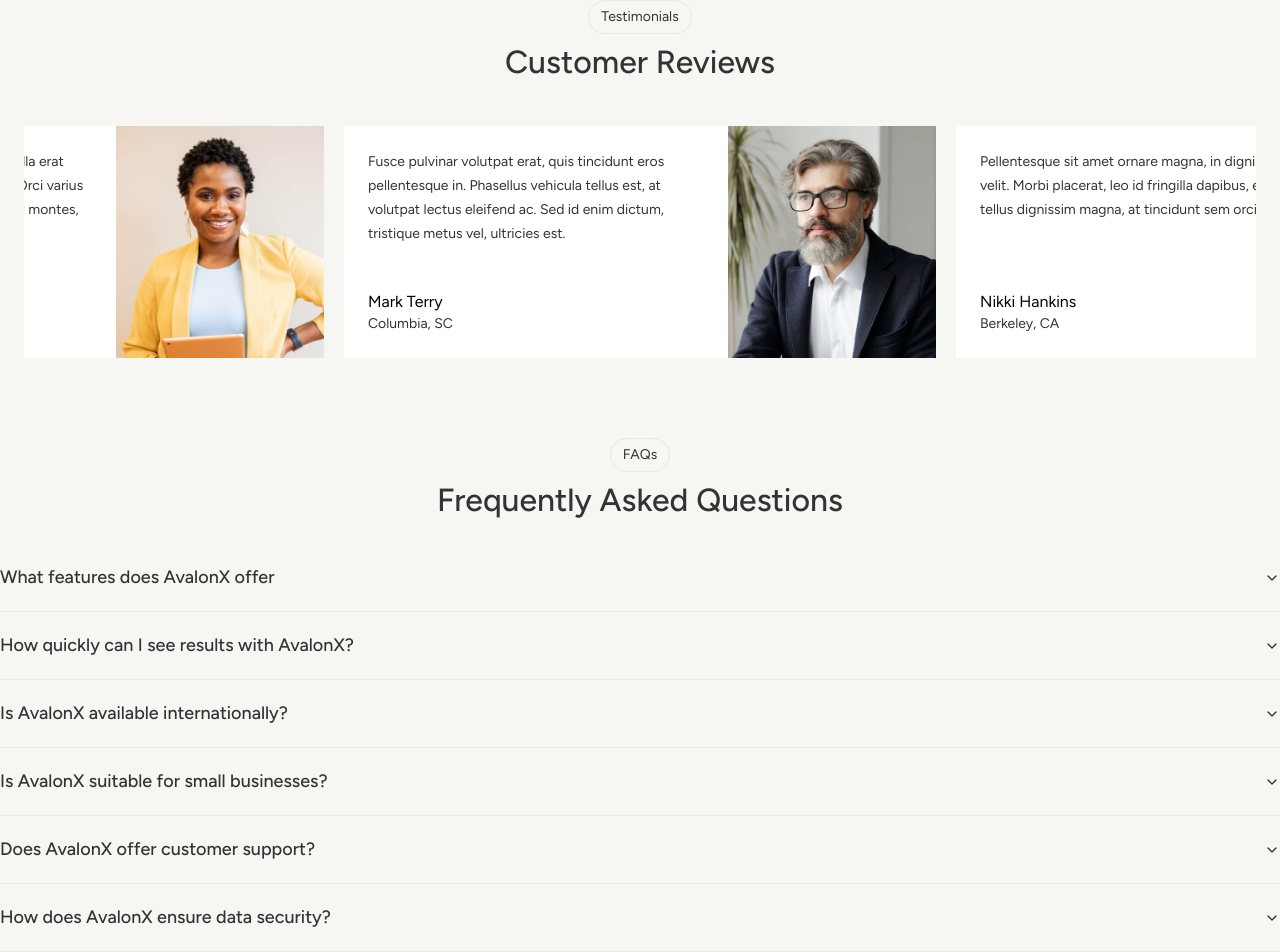
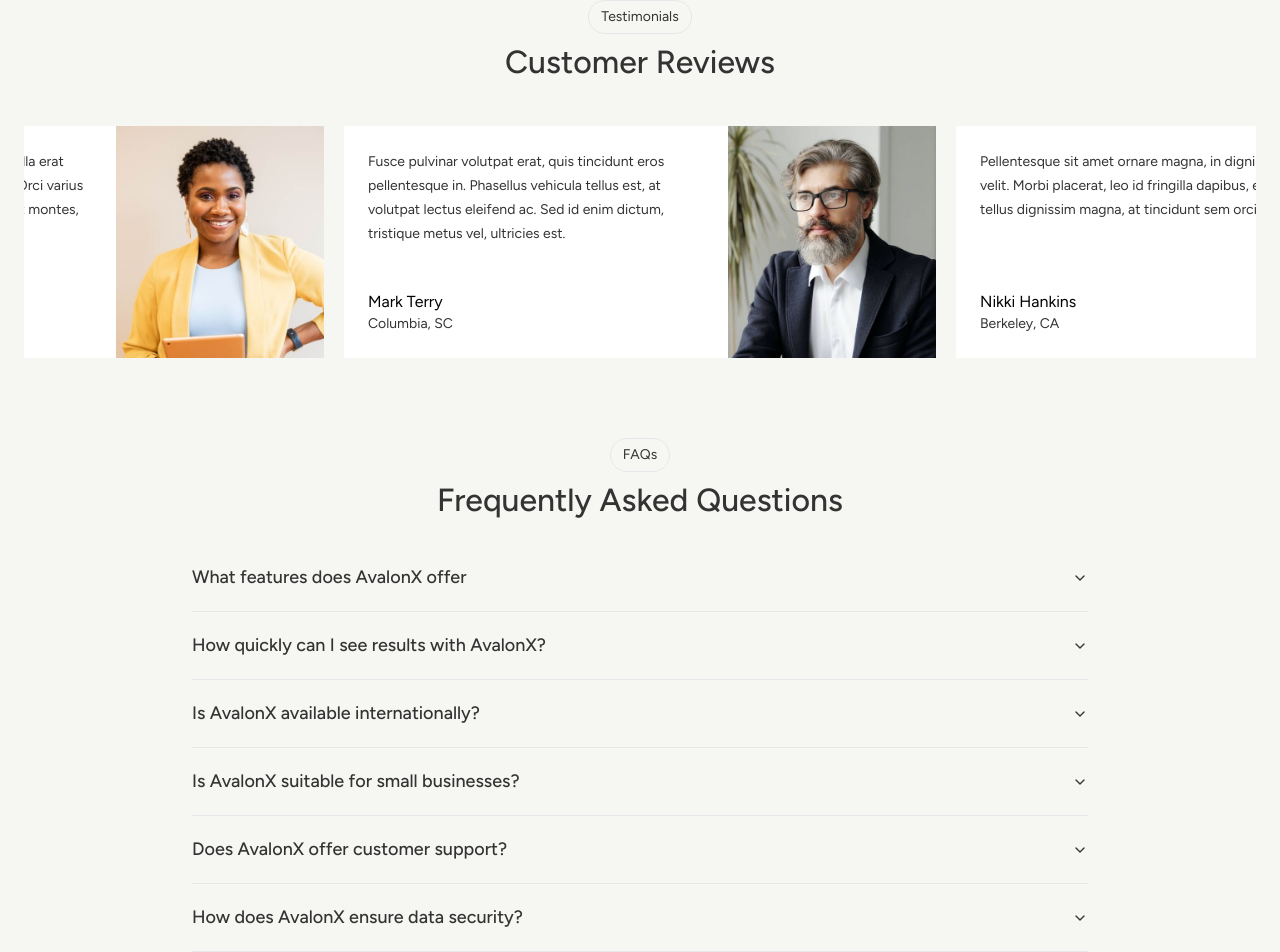
Before and after one commit to dsazuwa/saas, a Next.js app: page / in a window 1280 px wide. Shown: the top 952 px of the page. Built offline with nearby package versions, Linux system fonts and the light colour scheme.

Commit message:
adjust FAQ spacing

```diff
--- a/components/faq.tsx
+++ b/components/faq.tsx
@@ -8,7 +8,7 @@
 
 export default function FAQ() {
   return (
-    <section className='space-y-10'>
+    <section className='mx-auto w-full max-w-screen-lg space-y-10'>
       <div className='flex flex-col items-center gap-1'>
         <Pill>FAQs</Pill>
 
@@ -17,7 +17,7 @@
         </h2>
       </div>
 
-      <Accordion type='single' collapsible>
+      <Accordion type='single' collapsible className='mx-auto max-w-4xl'>
         {questions.map(({ title, content }, index) => (
           <AccordionItem key={`question-${index}`} value={`question-${index}`}>
             <AccordionTrigger>{title}</AccordionTrigger>
```
